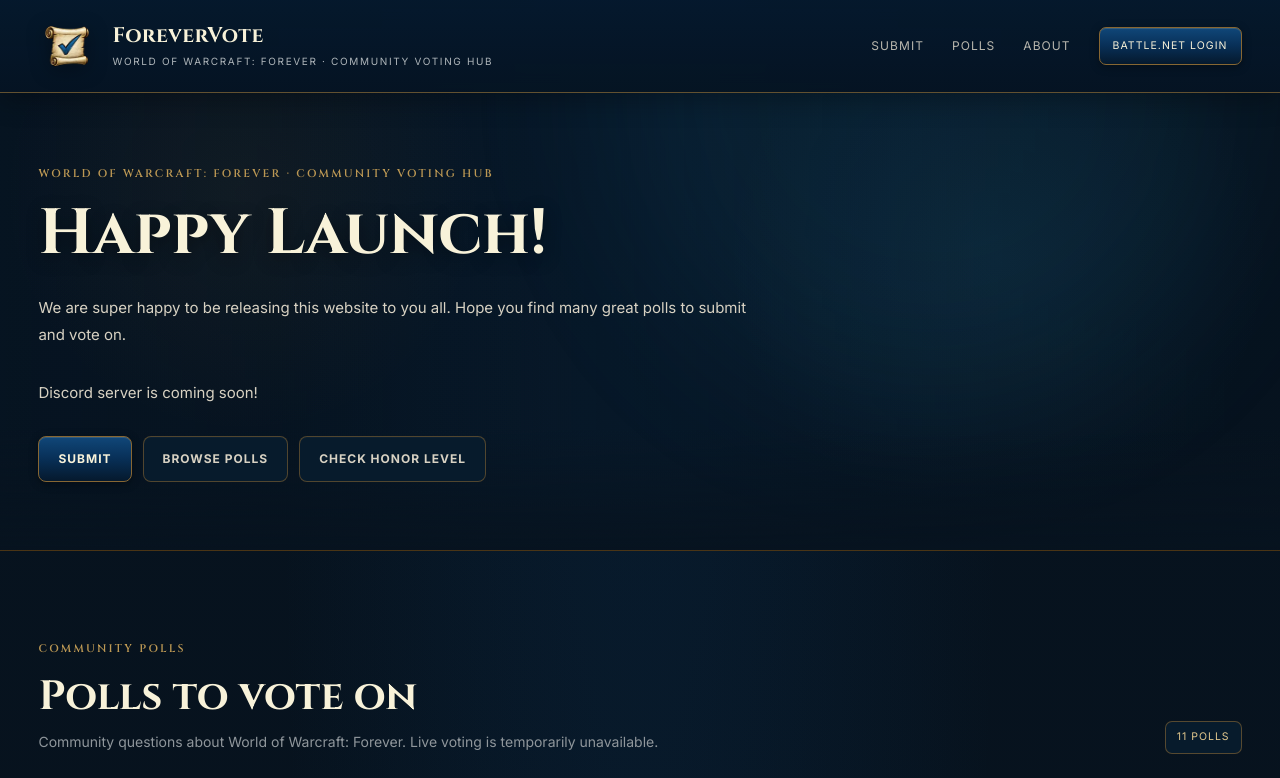
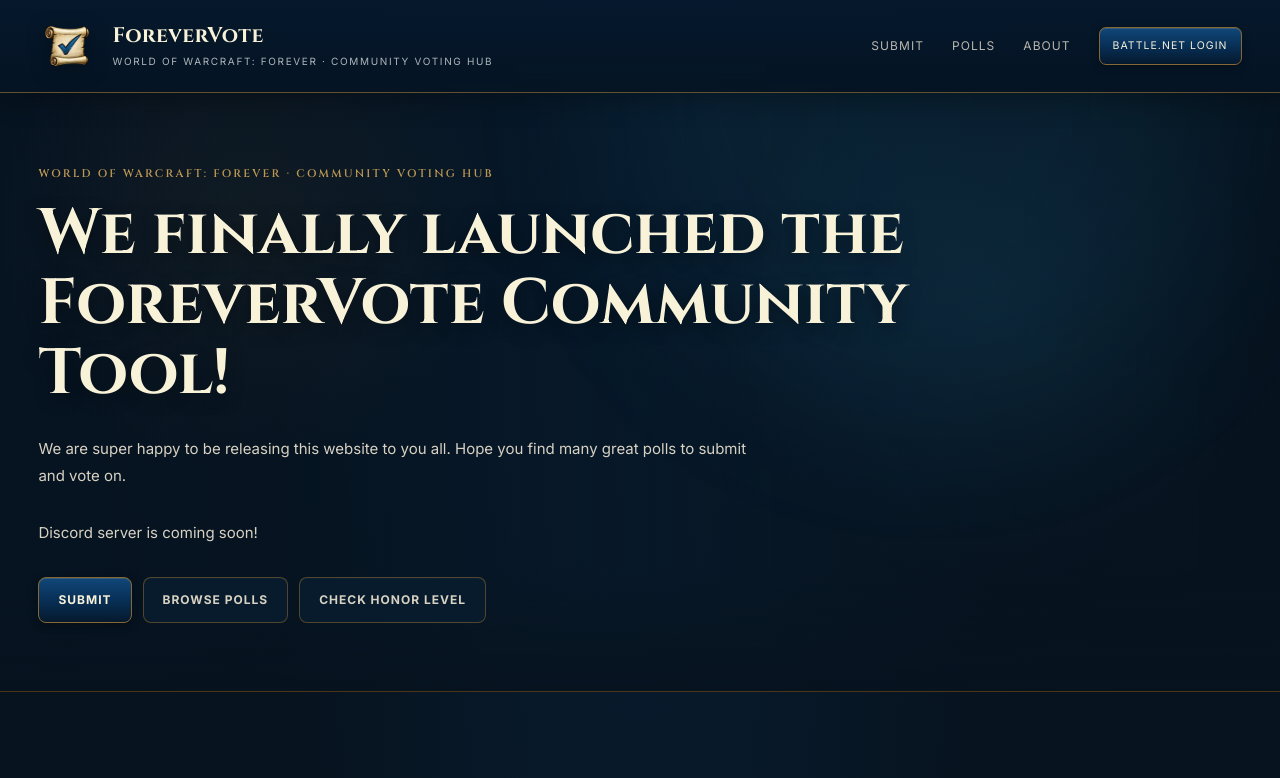
Before and after one commit to buudz/forevervote, a Next.js app: page / in a window 1280 px wide. Shown: the top 778 px of the page. Built offline with nearby package versions, Linux system fonts and the light colour scheme; no server answers.

Commit message:
Update launch hero title

```diff
--- a/app/components/Hero.js
+++ b/app/components/Hero.js
@@ -6,7 +6,7 @@
     <div className="wrap hero-grid hero-grid-single">
       <div className="hero-copy">
         <p className="kicker">World of Warcraft: Forever · Community Voting Hub</p>
-        <h1 id="launch-title">Happy Launch!</h1>
+        <h1 id="launch-title">We finally launched the ForeverVote Community Tool!</h1>
         <p className="intro">We are super happy to be releasing this website to you all. Hope you find many great polls to submit and vote on.</p>
         <p className="intro">Discord server is coming soon!</p>
         <div className="hero-actions">
```
